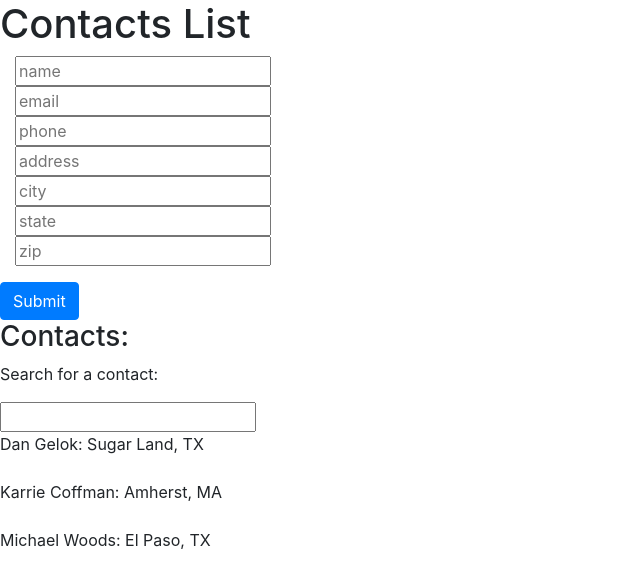
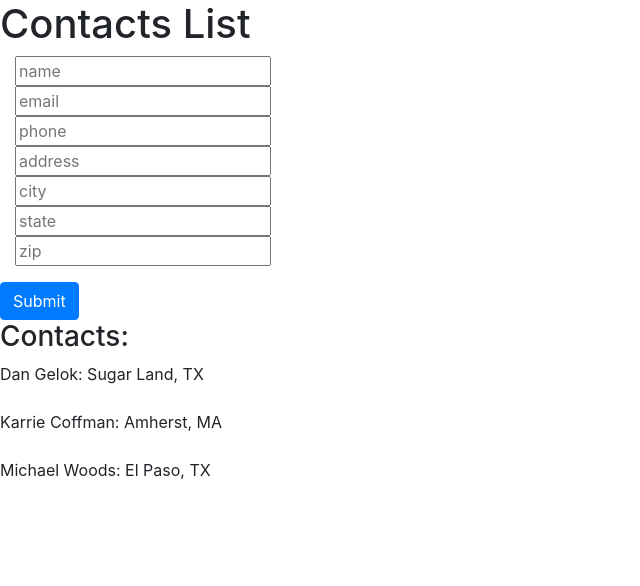
Before and after one commit to dgelok/contacts-app, a React (Create React App) app: page / in a window 1280 px wide. Shown: the top 586 px of the page, without its empty margins (0-640 px from the left). Built offline with nearby package versions, Linux system fonts and the light colour scheme.

Commit message:
Revert "search bar added, no functionality"
This reverts commit 6ca4a7de40fda564e68ec73d996a158acc948078.

```diff
--- a/src/components/ShowContacts.js
+++ b/src/components/ShowContacts.js
@@ -13,9 +13,6 @@ const ShowContacts = (props) => {
   return (
     <>
       <h3> Contacts: </h3>
-      <p>Search for a contact:</p>
-      <input type="text" onChange={props.search}/>
-      <br />
       {contactsArr}
     </>
   )
```
